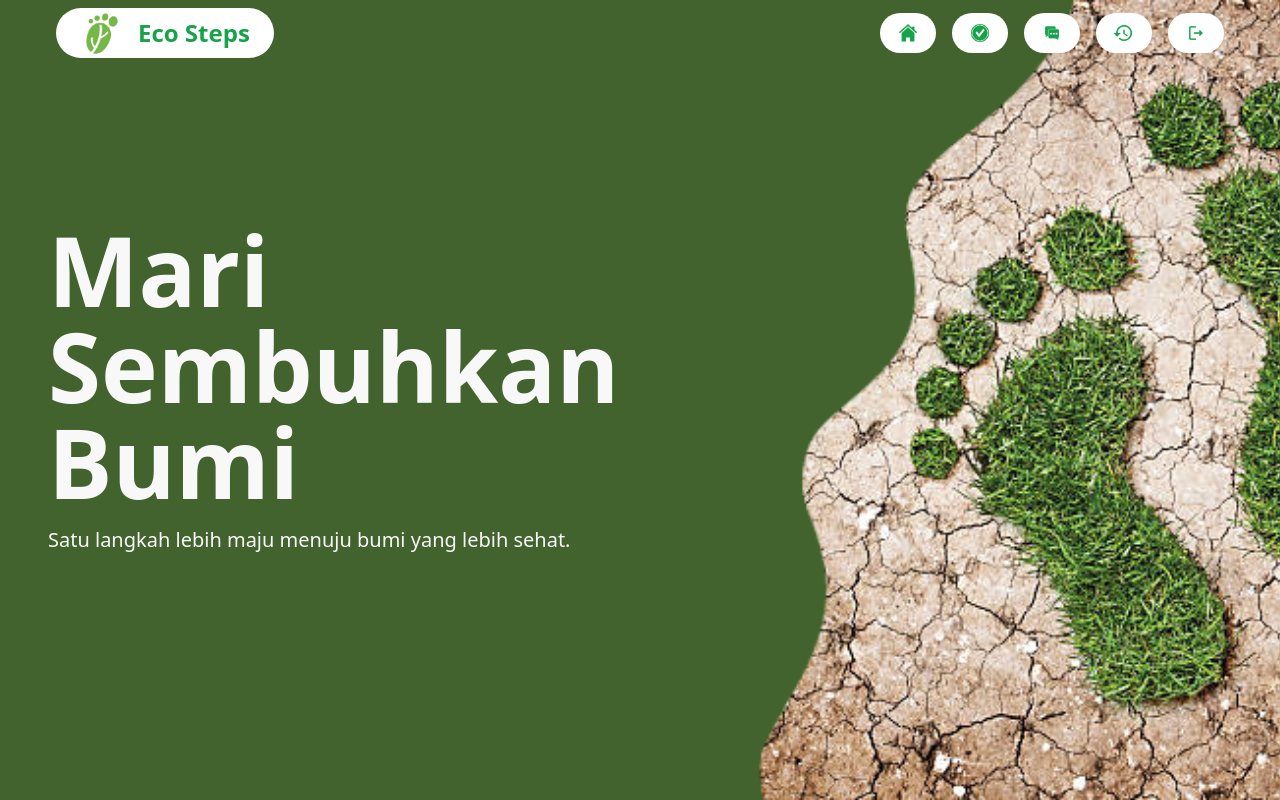
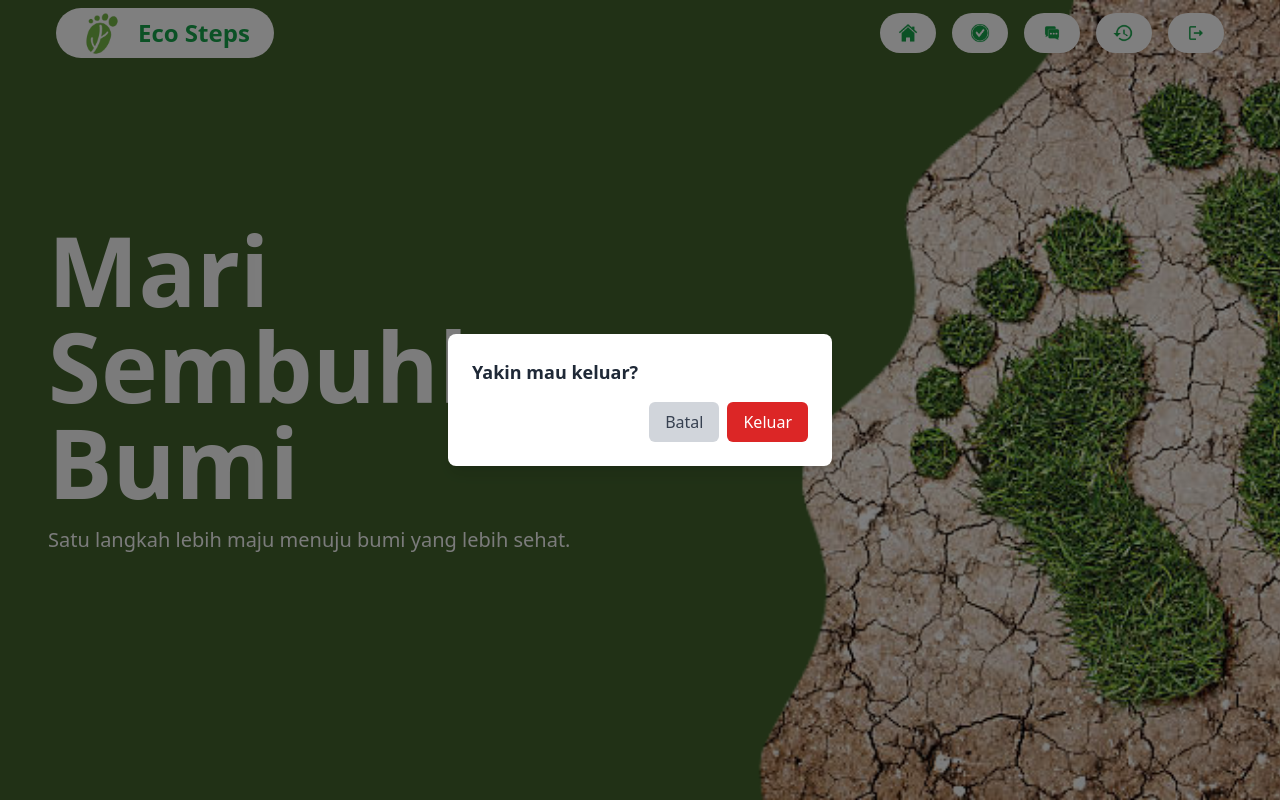
Before and after one commit to KhrAini/React-EcoSteps, a React (Vite) app in the folder Mini Project/Eco Steps/: page / in a window 1280 px wide. Both pictures are taken after a click on the button 1196 px from the left and 32 px from the top of the page. Shown: the top 800 px of the page. Built offline with nearby package versions, Linux system fonts and the light colour scheme; what tailwindcss-bg-patterns would draw is missing.

Commit message:
up logout

```diff
--- a/Mini Project/Eco Steps/src/App.jsx
+++ b/Mini Project/Eco Steps/src/App.jsx
@@ -22,6 +22,7 @@ const App = () => {
           <Route path='/Goals' element={<Goals />} />
           <Route path='/my-goals' element={<MyGoals />} />
           <Route path='/history' element={<History />} />
+
         </Routes>
       </div>
     </Router>
--- a/Mini Project/Eco Steps/src/pages/Header.jsx
+++ b/Mini Project/Eco Steps/src/pages/Header.jsx
@@ -1,5 +1,5 @@
-import React, { useState, useEffect } from 'react';
-import { Link } from 'react-router-dom';
+import React, { useState } from 'react';
+import { Link, useNavigate } from 'react-router-dom';
 import logo from '../assets/logo.png';
 import home from '../assets/home.png';
 import myGoals from '../assets/myGoals.png';
@@ -9,8 +9,9 @@ import logout from '../assets/logout.png';
 
 const Header = () => {
   const [isScrolled, setIsScrolled] = useState(false);
+  const [showLogoutPopup, setShowLogoutPopup] = useState(false);
+  const navigate = useNavigate();
 
-  useEffect(() => {
   const handleScroll = () => {
     if (window.scrollY > 50) {
       setIsScrolled(true);
@@ -19,15 +20,25 @@ const Header = () => {
     }
   };
 
+  const handleLogout = () => {
+    console.log('logout berhasil');
+    localStorage.removeItem('user');
+    navigate("/login");
+  };
+
+  React.useEffect(() => {
     window.addEventListener('scroll', handleScroll);
-
     return () => {
       window.removeEventListener('scroll', handleScroll);
     };
   }, []);
 
   return (
-    <header className={`transition-all duration-300 fixed w-full top-0 left-0 z-50 ${isScrolled ? 'bg-white shadow-lg' : 'bg-transparent'}`}>
+    <header
+      className={`transition-all duration-300 fixed w-full top-0 left-0 z-50 ${
+        isScrolled ? 'bg-white shadow-lg' : 'bg-transparent'
+      }`}
+    >
       <div className="flex items-center justify-between w-full max-w-[1200px] mx-auto px-4">
         <div className="flex items-center space-x-4 bg-white py-0.20 px-6 my-2 rounded-full">
           <img src={logo} className="w-[42px]" alt="Logo" />
@@ -37,7 +48,7 @@ const Header = () => {
         <div className="ml-auto">
           <ul className="flex gap-4 list-none">
             <li>
-              <Link to="/Home">
+              <Link to="/home">
                 <button className="bg-white text-white font-medium text-[14px] uppercase py-2 px-4 rounded-full hover:bg-black">
                   <img src={home} alt="Home" className="w-6 h-6" />
                 </button>
@@ -65,13 +76,40 @@ const Header = () => {
               </Link>
             </li>
             <li>
-              <button className="bg-white text-white font-medium text-[14px] uppercase py-2 px-4 rounded-full hover:bg-black">
+              <button
+                onClick={() => setShowLogoutPopup(true)}
+                className="bg-white text-white font-medium text-[14px] uppercase py-2 px-4 rounded-full hover:bg-black"
+              >
                 <img src={logout} alt="Logout" className="w-6 h-6" />
               </button>
             </li>
           </ul>
         </div>
       </div>
+
+      {showLogoutPopup && (
+        <div className="fixed inset-0 bg-black bg-opacity-50 flex justify-center items-center z-50">
+          <div className="bg-white p-6 rounded-lg shadow-lg w-full max-w-sm">
+            <h3 className="text-lg font-bold text-gray-800 mb-4">
+              Yakin mau keluar?
+            </h3>
+            <div className="flex justify-end gap-2">
+              <button
+                onClick={() => setShowLogoutPopup(false)}
+                className="px-4 py-2 bg-gray-300 text-gray-700 rounded-md hover:bg-gray-400 transition"
+              >
+                Batal
+              </button>
+              <button
+                onClick={handleLogout}
+                className="px-4 py-2 bg-red-600 text-white rounded-md hover:bg-red-700 transition"
+              >
+                Keluar
+              </button>
+            </div>
+          </div>
+        </div>
+      )}
     </header>
   );
 };
```
Lines whose indentation alone changed are shown as unchanged.
